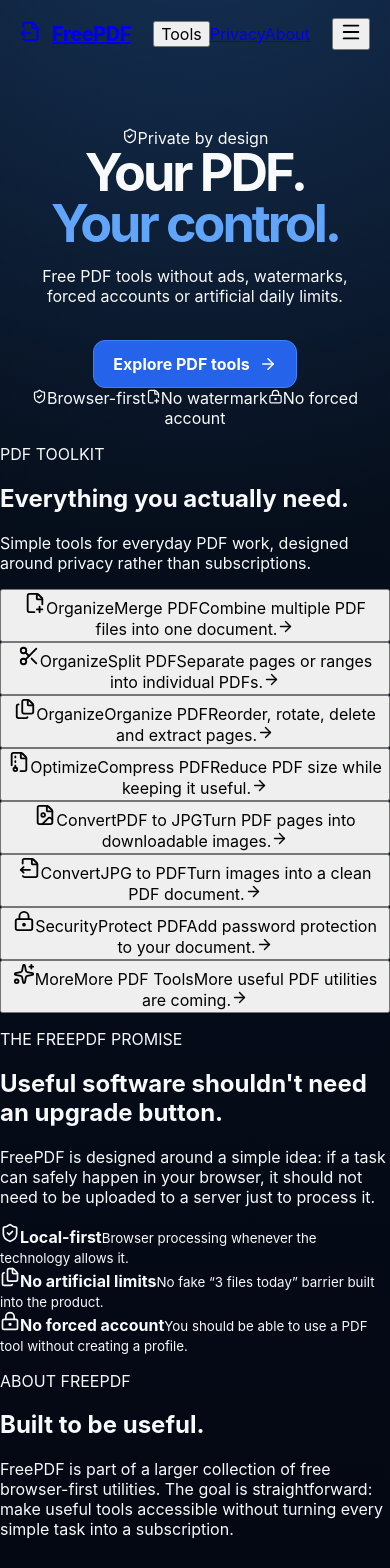
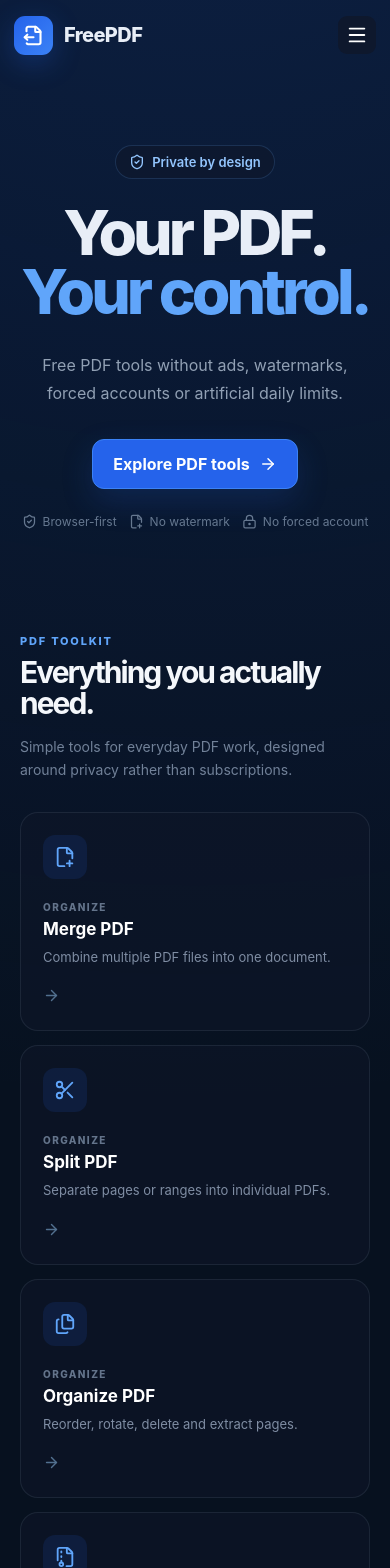
Before and after one commit to avada-kedavra62442/FreePDF, a React (Vite) app: page / in a window 390 px wide. Shown: the top 1568 px of the page. Built offline with nearby package versions, Linux system fonts and the light colour scheme.

Commit message:
Update styles.css

```diff
--- a/src/styles.css
+++ b/src/styles.css
@@ -3,8 +3,9 @@
     Inter, ui-sans-serif, system-ui, -apple-system, BlinkMacSystemFont,
     "Segoe UI", sans-serif;
 
-  color: #f8fafc;
+  color: #e8eef7;
   background: #07111f;
+
   font-synthesis: none;
   text-rendering: optimizeLegibility;
 }
@@ -13,243 +14,559 @@
   box-sizing: border-box;
 }
 
-html,
-body,
-#root {
-  margin: 0;
-  min-height: 100%;
-  width: 100%;
+html {
+  scroll-behavior: smooth;
 }
 
 body {
+  margin: 0;
   min-width: 320px;
   background:
-    radial-gradient(circle at 50% -10%, #17345a 0, transparent 38%),
-    linear-gradient(180deg, #07111f 0%, #030712 100%);
+    radial-gradient(circle at 50% -10%, rgba(37, 99, 235, 0.2), transparent 34%),
+    #07111f;
+}
+
+button,
+a {
+  font: inherit;
 }
 
 button {
-  font: inherit;
+  border: 0;
+}
+
+a {
+  color: inherit;
+  text-decoration: none;
 }
 
 .app {
   min-height: 100vh;
-  display: flex;
-  flex-direction: column;
+  overflow: hidden;
 }
+
+/* NAVBAR */
 
 .navbar {
   width: min(1180px, calc(100% - 40px));
-  margin: 0 auto;
-  padding: 24px 0;
+  height: 82px;
+  margin: auto;
 
   display: flex;
   align-items: center;
   justify-content: space-between;
-  gap: 20px;
 }
 
 .brand {
-  display: flex;
+  display: inline-flex;
   align-items: center;
   gap: 11px;
-
-  font-size: 20px;
-  font-weight: 800;
-  letter-spacing: -0.5px;
 }
 
-.brand-icon {
-  width: 38px;
-  height: 38px;
-  border-radius: 11px;
+.brand-mark {
+  width: 39px;
+  height: 39px;
 
   display: grid;
   place-items: center;
 
-  background: #2563eb;
-  box-shadow: 0 8px 25px rgba(37, 99, 235, 0.3);
+  border-radius: 11px;
+
+  color: white;
+  background: linear-gradient(135deg, #2563eb, #3b82f6);
+  box-shadow: 0 8px 28px rgba(37, 99, 235, 0.28);
 }
 
-.nav-note {
-  color: #94a3b8;
-  font-size: 14px;
+.brand-name {
+  font-size: 20px;
+  font-weight: 800;
+  letter-spacing: -0.6px;
 }
 
+.nav-links {
+  display: flex;
+  align-items: center;
+  gap: 30px;
+}
+
+.nav-links a,
+.nav-links button {
+  padding: 8px 0;
+
+  background: transparent;
+  color: #8fa1b8;
+
+  cursor: pointer;
+  font-size: 14px;
+  font-weight: 600;
+
+  transition: color 0.2s ease;
+}
+
+.nav-links a:hover,
+.nav-links button:hover {
+  color: #ffffff;
+}
+
+.mobile-menu {
+  display: none;
+
+  padding: 8px;
+  border-radius: 9px;
+
+  background: rgba(15, 23, 42, 0.8);
+  color: white;
+
+  cursor: pointer;
+}
+
+/* HERO */
+
 .hero {
-  width: min(900px, calc(100% - 40px));
-  margin: 90px auto 0;
+  width: min(960px, calc(100% - 40px));
+  margin: 105px auto 0;
   text-align: center;
 }
 
-.badge {
+.hero-badge {
   width: fit-content;
-  max-width: 100%;
   margin: 0 auto 25px;
-  padding: 9px 14px;
+  padding: 8px 13px;
 
-  display: flex;
+  display: inline-flex;
   align-items: center;
-  gap: 8px;
+  gap: 7px;
 
-  border: 1px solid rgba(148, 163, 184, 0.18);
+  border: 1px solid rgba(96, 165, 250, 0.18);
   border-radius: 999px;
 
-  background: rgba(15, 23, 42, 0.65);
-  color: #a7f3d0;
+  background: rgba(15, 23, 42, 0.62);
+  color: #93c5fd;
 
   font-size: 13px;
+  font-weight: 600;
 }
 
 .hero h1 {
   margin: 0;
 
-  font-size: clamp(52px, 8vw, 92px);
-  line-height: 0.98;
-  letter-spacing: -5px;
+  font-size: clamp(56px, 9vw, 104px);
+  line-height: 0.94;
+  letter-spacing: -6px;
+  font-weight: 850;
 }
 
 .hero h1 span {
   color: #60a5fa;
 }
 
-.hero-text {
+.hero-description {
   max-width: 680px;
-  margin: 30px auto 0;
+  margin: 31px auto 0;
 
-  color: #94a3b8;
+  color: #91a0b4;
   font-size: 18px;
   line-height: 1.7;
 }
 
 .hero-actions {
-  margin-top: 34px;
+  margin-top: 32px;
+}
+
+.primary-button {
+  padding: 14px 20px;
+
+  display: inline-flex;
+  align-items: center;
+  gap: 9px;
+
+  border: 1px solid #3b82f6;
+  border-radius: 12px;
+
+  background: #2563eb;
+  color: white;
+
+  font-weight: 750;
+  cursor: pointer;
+
+  box-shadow: 0 12px 32px rgba(37, 99, 235, 0.18);
+
+  transition:
+    transform 0.2s ease,
+    background 0.2s ease;
+}
+
+.primary-button:hover {
+  background: #1d4ed8;
+  transform: translateY(-2px);
+}
+
+.trust-row {
+  margin-top: 25px;
 
   display: flex;
   justify-content: center;
   align-items: center;
-  gap: 12px;
   flex-wrap: wrap;
+  gap: 20px;
+
+  color: #667890;
+  font-size: 12px;
 }
 
-.primary-button,
-.secondary-button {
-  border-radius: 12px;
-  padding: 13px 19px;
-
+.trust-row span {
   display: inline-flex;
   align-items: center;
-  justify-content: center;
-  gap: 9px;
+  gap: 6px;
+}
+
+/* TOOLS */
+
+.tools-section {
+  width: min(1120px, calc(100% - 40px));
+  margin: 145px auto 0;
+}
+
+.section-heading {
+  display: flex;
+  justify-content: space-between;
+  align-items: end;
+  gap: 50px;
+  margin-bottom: 30px;
+}
+
+.eyebrow {
+  margin: 0 0 9px;
+
+  color: #60a5fa;
+  font-size: 11px;
+  font-weight: 800;
+  letter-spacing: 1.8px;
+}
+
+.section-heading h2,
+.principles h2,
+.about-section h2 {
+  margin: 0;
+
+  color: #f4f7fb;
+  font-size: clamp(30px, 4vw, 46px);
+  letter-spacing: -2px;
+  line-height: 1.05;
+}
+
+.section-heading > p {
+  max-width: 400px;
+  margin: 0;
+
+  color: #718198;
+  font-size: 14px;
+  line-height: 1.7;
+}
+
+.tools-grid {
+  display: grid;
+  grid-template-columns: repeat(4, 1fr);
+  gap: 14px;
+}
+
+.tool-card {
+  min-height: 235px;
+  padding: 22px;
+
+  position: relative;
+
+  display: flex;
+  flex-direction: column;
+  align-items: flex-start;
+  text-align: left;
+
+  border: 1px solid rgba(148, 163, 184, 0.12);
+  border-radius: 18px;
+
+  background: rgba(15, 23, 42, 0.54);
+  color: white;
 
   cursor: pointer;
+
   transition:
-    transform 0.18s ease,
-    background 0.18s ease,
-    border-color 0.18s ease;
+    transform 0.22s ease,
+    border-color 0.22s ease,
+    background 0.22s ease;
 }
 
-.primary-button {
-  border: 1px solid #3b82f6;
-  background: #2563eb;
-  color: white;
-  font-weight: 700;
+.tool-card:hover {
+  transform: translateY(-4px);
+
+  border-color: rgba(96, 165, 250, 0.32);
+
+  background: rgba(18, 32, 55, 0.82);
 }
 
-.secondary-button {
-  border: 1px solid #26364c;
-  background: rgba(15, 23, 42, 0.7);
-  color: #dbeafe;
+.tool-icon {
+  width: 44px;
+  height: 44px;
+
+  display: grid;
+  place-items: center;
+
+  border-radius: 12px;
+
+  background: rgba(37, 99, 235, 0.12);
+  color: #60a5fa;
 }
 
-.primary-button:hover,
-.secondary-button:hover {
-  transform: translateY(-2px);
+.tool-category {
+  margin-top: 22px;
+
+  color: #64748b;
+  font-size: 10px;
+  font-weight: 800;
+  letter-spacing: 1.4px;
+  text-transform: uppercase;
 }
 
-.primary-button:hover {
-  background: #1d4ed8;
+.tool-title {
+  margin-top: 6px;
+
+  font-size: 17px;
+  font-weight: 750;
 }
 
-.secondary-button:hover {
-  border-color: #3b82f6;
+.tool-description {
+  margin-top: 8px;
+
+  color: #7f8da3;
+  font-size: 13px;
+  line-height: 1.55;
 }
 
-.features {
-  width: min(1100px, calc(100% - 40px));
-  margin: 100px auto 0;
+.tool-arrow {
+  margin-top: auto;
+  padding-top: 20px;
+
+  color: #52708f;
+}
+
+/* PRINCIPLES */
+
+.principles {
+  width: min(1120px, calc(100% - 40px));
+  margin: 150px auto 0;
+  padding: 58px;
 
   display: grid;
-  grid-template-columns: repeat(3, 1fr);
+  grid-template-columns: 1.1fr 0.9fr;
+  gap: 70px;
+
+  border: 1px solid rgba(96, 165, 250, 0.12);
+  border-radius: 28px;
+
+  background:
+    radial-gradient(
+      circle at 15% 20%,
+      rgba(37, 99, 235, 0.12),
+      transparent 40%
+    ),
+    rgba(10, 20, 35, 0.72);
+}
+
+.principles-copy h2 span {
+  color: #60a5fa;
+}
+
+.principles-copy > p:last-child {
+  max-width: 560px;
+  margin-top: 25px;
+
+  color: #8291a7;
+  line-height: 1.75;
+}
+
+.principles-list {
+  display: flex;
+  flex-direction: column;
   gap: 18px;
 }
 
-.feature-card {
-  padding: 27px;
+.principles-list > div {
+  padding: 18px;
 
-  border: 1px solid rgba(148, 163, 184, 0.13);
-  border-radius: 18px;
+  display: flex;
+  gap: 15px;
 
-  background: rgba(15, 23, 42, 0.58);
-  backdrop-filter: blur(15px);
-}
+  border: 1px solid rgba(148, 163, 184, 0.09);
+  border-radius: 15px;
 
-.feature-card svg {
+  background: rgba(15, 23, 42, 0.52);
   color: #60a5fa;
 }
 
-.feature-card h3 {
-  margin: 18px 0 8px;
-  font-size: 17px;
+.principles-list span {
+  display: flex;
+  flex-direction: column;
+  gap: 5px;
 }
 
-.feature-card p {
-  margin: 0;
-  color: #94a3b8;
-  line-height: 1.6;
+.principles-list strong {
+  color: #e7edf6;
   font-size: 14px;
 }
 
-footer {
-  width: min(1100px, calc(100% - 40px));
-  margin: auto auto 0;
-  padding: 50px 0 25px;
+.principles-list small {
+  color: #718198;
+  line-height: 1.5;
+}
+
+/* ABOUT */
+
+.about-section {
+  width: min(760px, calc(100% - 40px));
+  margin: 150px auto;
+
+  text-align: center;
+}
+
+.about-section h2 {
+  margin-top: 4px;
+}
+
+.about-section > p:last-child {
+  margin-top: 22px;
+
+  color: #7c8ca2;
+  line-height: 1.8;
+}
+
+/* FOOTER */
+
+.footer {
+  width: min(1120px, calc(100% - 40px));
+  margin: 0 auto;
+
+  padding: 30px 0 35px;
 
   display: flex;
   justify-content: space-between;
   gap: 20px;
 
-  color: #64748b;
-  font-size: 13px;
+  border-top: 1px solid rgba(148, 163, 184, 0.08);
+
+  color: #56677e;
+  font-size: 12px;
 }
 
-@media (max-width: 700px) {
-  .navbar {
-    padding: 18px 0;
+.footer div {
+  display: flex;
+  flex-direction: column;
+  gap: 4px;
+}
+
+.footer strong {
+  color: #aebdce;
+}
+
+/* MOBILE */
+
+@media (max-width: 900px) {
+  .tools-grid {
+    grid-template-columns: repeat(2, 1fr);
   }
 
-  .nav-note {
+  .principles {
+    grid-template-columns: 1fr;
+    gap: 40px;
+  }
+}
+
+@media (max-width: 680px) {
+  .navbar {
+    width: calc(100% - 28px);
+    height: 70px;
+  }
+
+  .nav-links {
+    position: absolute;
+    top: 64px;
+    left: 14px;
+    right: 14px;
+
+    padding: 12px;
+
     display: none;
+    flex-direction: column;
+    align-items: stretch;
+    gap: 4px;
+
+    border: 1px solid rgba(148, 163, 184, 0.12);
+    border-radius: 14px;
+
+    background: #0b1728;
+    box-shadow: 0 20px 60px rgba(0, 0, 0, 0.3);
+  }
+
+  .nav-links.open {
+    display: flex;
+  }
+
+  .nav-links a,
+  .nav-links button {
+    padding: 12px;
+    text-align: left;
+  }
+
+  .mobile-menu {
+    display: grid;
+    place-items: center;
   }
 
   .hero {
-    margin-top: 60px;
+    margin-top: 75px;
   }
 
   .hero h1 {
-    letter-spacing: -3px;
+    font-size: clamp(52px, 16vw, 75px);
+    letter-spacing: -4px;
   }
 
-  .hero-text {
+  .hero-description {
     font-size: 16px;
   }
 
-  .features {
-    grid-template-columns: 1fr;
-    margin-top: 70px;
+  .trust-row {
+    gap: 12px;
   }
 
-  footer {
+  .tools-section {
+    margin-top: 105px;
+  }
+
+  .section-heading {
+    display: block;
+  }
+
+  .section-heading > p {
+    margin-top: 15px;
+  }
+
+  .tools-grid {
+    grid-template-columns: 1fr;
+  }
+
+  .tool-card {
+    min-height: 205px;
+  }
+
+  .principles {
+    padding: 28px;
+    margin-top: 105px;
+  }
+
+  .about-section {
+    margin: 105px auto;
+  }
+
+  .footer {
     flex-direction: column;
   }
 }
```
